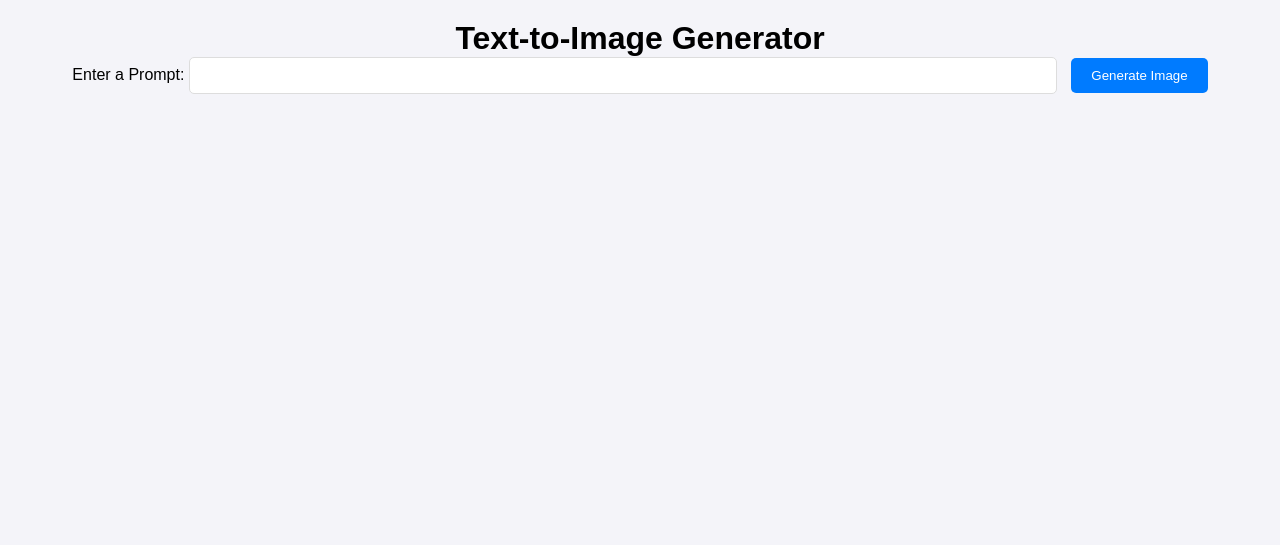
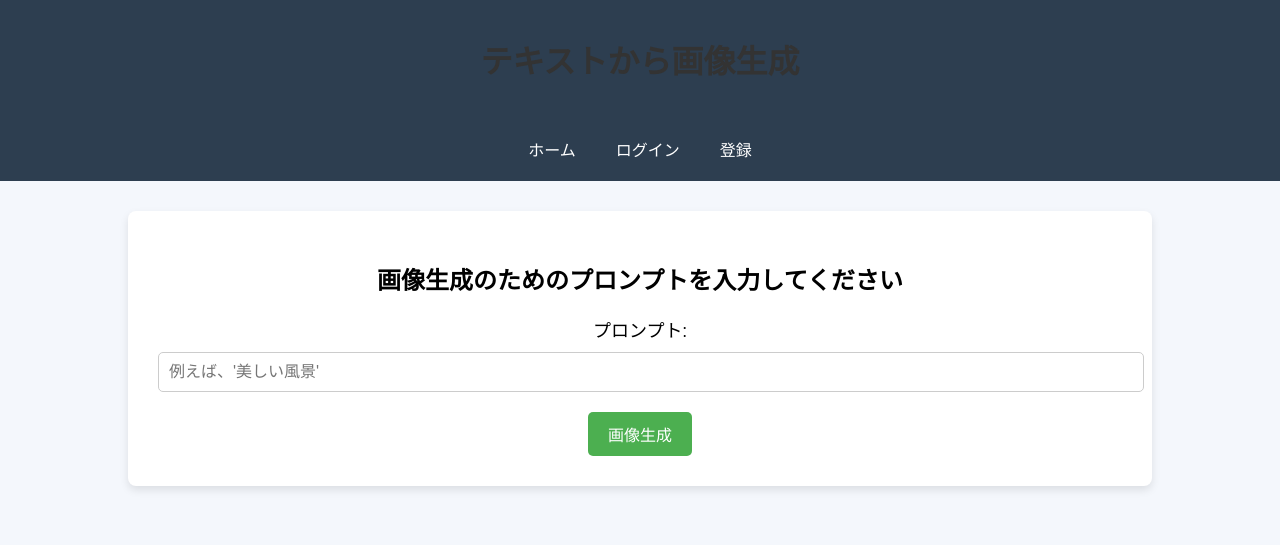
Before and after one commit to Shibabakainu/Text-to-Image, a Flask app: page / in a window 1280 px wide. Shown: the top 545 px of the page. Run offline with Flask 3, Linux system fonts and the light colour scheme.

Commit message:
UI edited

```diff
--- a/app.py
+++ b/app.py
@@ -1,9 +1,11 @@
 from flask import Flask, request, jsonify, render_template
+import os
 from StableDiffusion.sd_service import SDService
-import os
+from translationAPI.translate_service import TranslateService  # Importing translation service
 
 app = Flask(__name__)
 sd_service = SDService()
+translate_service = TranslateService()
 
 # Define the path to the static folder
 STATIC_FOLDER = os.path.join(os.path.dirname(os.path.abspath(__file__)), 'static')
@@ -19,11 +21,18 @@ def index():
 @app.route('/generate', methods=['POST'])
 def generate():
     prompt = request.form.get('prompt')
+
     if not prompt:
         return jsonify({"error": "No prompt provided"}), 400
 
-    # Generate the image based on the prompt
-    img = sd_service.create_img(prompt)
+    # Translate the prompt if it's in Japanese (or any other language)
+    translated_prompt = translate_service.translate(prompt)['result']
+
+    print("Original Prompt:", prompt)
+    print("Translated Prompt:", translated_prompt)
+
+    # Generate the image based on the translated prompt
+    img = sd_service.create_img(translated_prompt)
 
     # Save the image to the static folder
     image_filename = 'generated_image.png'
@@ -33,5 +42,6 @@ def generate():
     # Return the path to the image so it can be displayed on the frontend
     return jsonify({"image_path": f"/static/{image_filename}"})
 
+
 if __name__ == '__main__':
     app.run(host='0.0.0.0', port=5001)
--- a/static/styles.css
+++ /dev/null
@@ -1,71 +0,0 @@
-/* Basic Reset */
-* {
-    margin: 0;
-    padding: 0;
-    box-sizing: border-box;
-  }
-
-  body {
-    font-family: 'Arial', sans-serif;
-    background-color: #f4f4f9;
-    text-align: center;
-    padding: 20px;
-  }
-
-  nav {
-    background: #333;
-    padding: 1em 0;
-  }
-
-  nav ul {
-    list-style: none;
-    display: flex;
-    justify-content: center;
-  }
-
-  nav li {
-    margin: 0 15px;
-  }
-
-  nav a {
-    text-decoration: none;
-    color: white;
-    font-weight: bold;
-  }
-
-  .container {
-    margin-top: 50px;
-    width: 60%;
-    margin: 50px auto;
-    background: white;
-    padding: 30px;
-    border-radius: 8px;
-    box-shadow: 0 5px 15px rgba(0, 0, 0, 0.1);
-  }
-
-  input[type="text"] {
-    padding: 10px;
-    width: 70%;
-    margin-right: 10px;
-    border-radius: 5px;
-    border: 1px solid #ddd;
-  }
-
-  button {
-    padding: 10px 20px;
-    background-color: #007BFF;
-    color: white;
-    border: none;
-    border-radius: 5px;
-    cursor: pointer;
-  }
-
-  button:hover {
-    background-color: #0056b3;
-  }
-
-  #result img {
-    margin-top: 20px;
-    max-width: 100%;
-    border-radius: 10px;
-  }
--- a/templates/index.html
+++ b/templates/index.html
@@ -1,20 +1,133 @@
 <!DOCTYPE html>
-<html lang="en">
+<html lang="ja">
 <head>
   <meta charset="UTF-8">
   <meta name="viewport" content="width=device-width, initial-scale=1.0">
-  <title>Text-to-Image Generator</title>
-  <link rel="stylesheet" href="/static/styles.css">
+  <title>テキストから画像生成</title>
+  <style>
+    /* Basic styling for modern theme */
+    body {
+      font-family: 'Roboto', sans-serif;
+      background-color: #f4f7fc;
+      margin: 0;
+      padding: 0;
+    }
+
+    header {
+      background-color: #2d3e50;
+      color: white;
+      padding: 15px 30px;
+      text-align: center;
+    }
+
+    nav {
+      display: flex;
+      justify-content: center;
+      background-color: #2d3e50;
+      padding: 10px 0;
+    }
+
+    nav a {
+      color: white;
+      text-decoration: none;
+      padding: 10px 20px;
+      font-size: 16px;
+      transition: background-color 0.3s;
+    }
+
+    nav a:hover {
+      background-color: #4f5b69;
+      border-radius: 5px;
+    }
+
+    .container {
+      width: 80%;
+      margin: 30px auto;
+      text-align: center;
+    }
+
+    h1 {
+      font-size: 32px;
+      color: #333;
+      margin-bottom: 20px;
+    }
+
+    .form-container {
+      background-color: white;
+      padding: 30px;
+      border-radius: 8px;
+      box-shadow: 0 4px 8px rgba(0, 0, 0, 0.1);
+    }
+
+    label {
+      font-size: 18px;
+      margin-bottom: 10px;
+      display: block;
+    }
+
+    input[type="text"] {
+      width: 100%;
+      padding: 10px;
+      font-size: 16px;
+      border: 1px solid #ccc;
+      border-radius: 5px;
+      margin-bottom: 20px;
+    }
+
+    button {
+      background-color: #4CAF50;
+      color: white;
+      padding: 10px 20px;
+      font-size: 16px;
+      border: none;
+      border-radius: 5px;
+      cursor: pointer;
+    }
+
+    button:hover {
+      background-color: #45a049;
+    }
+
+    .image-container {
+      margin-top: 30px;
+      display: flex;
+      justify-content: center;
+    }
+
+    .image-container img {
+      max-width: 100%;
+      height: auto;
+      border-radius: 8px;
+      box-shadow: 0 4px 12px rgba(0, 0, 0, 0.1);
+    }
+  </style>
 </head>
 <body>
-  <h1>Text-to-Image Generator</h1>
-  <form id="prompt-form">
-    <label for="prompt">Enter a Prompt:</label>
-    <input type="text" id="prompt" name="prompt" required>
-    <button type="submit">Generate Image</button>
-  </form>
+  <!-- Navigation Bar -->
+  <header>
+    <h1>テキストから画像生成</h1>
+  </header>
 
-  <div id="image-container"></div>
+  <nav>
+    <a href="/">ホーム</a>
+    <a href="/login">ログイン</a>
+    <a href="/register">登録</a>
+  </nav>
+
+  <div class="container">
+    <!-- Main Content -->
+    <div class="form-container">
+      <h2>画像生成のためのプロンプトを入力してください</h2>
+      <form id="prompt-form">
+        <label for="prompt">プロンプト:</label>
+        <input type="text" id="prompt" name="prompt" required placeholder="例えば、'美しい風景'">
+        <button type="submit">画像生成</button>
+      </form>
+    </div>
+
+    <!-- Image Display -->
+    <div id="image-container" class="image-container"></div>
+  </div>
 
   <script>
     document.getElementById('prompt-form').addEventListener('submit', async function (event) {
@@ -33,7 +146,7 @@
         alert(result.error);
       } else {
         document.getElementById('image-container').innerHTML = `
-          <img src="${result.image_path}" alt="Generated Image">
+          <img src="${result.image_path}" alt="生成された画像">
         `;
       }
     });
```
Also changed, not shown: static/generated_image.png.
